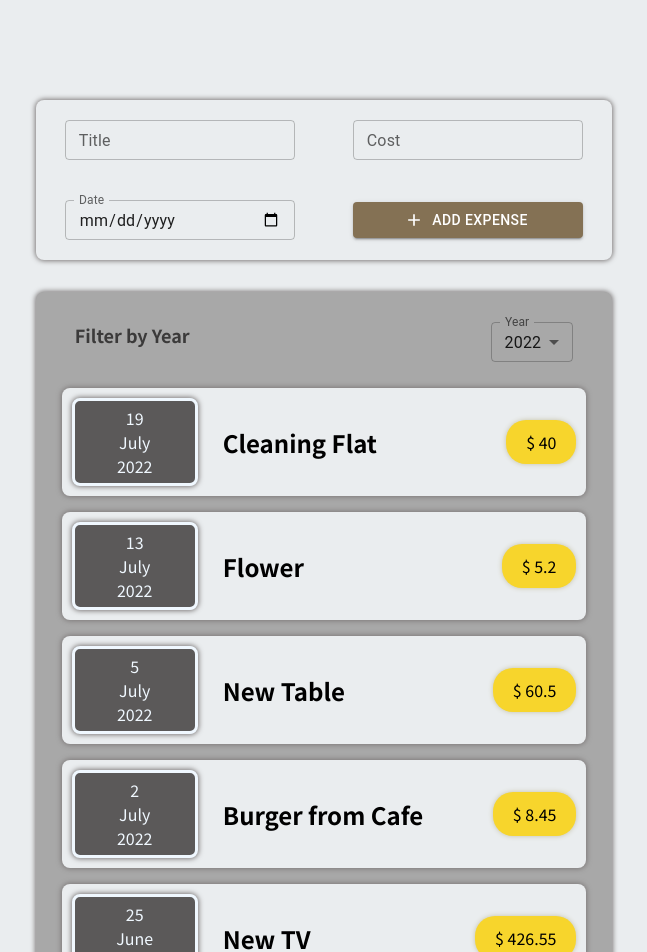
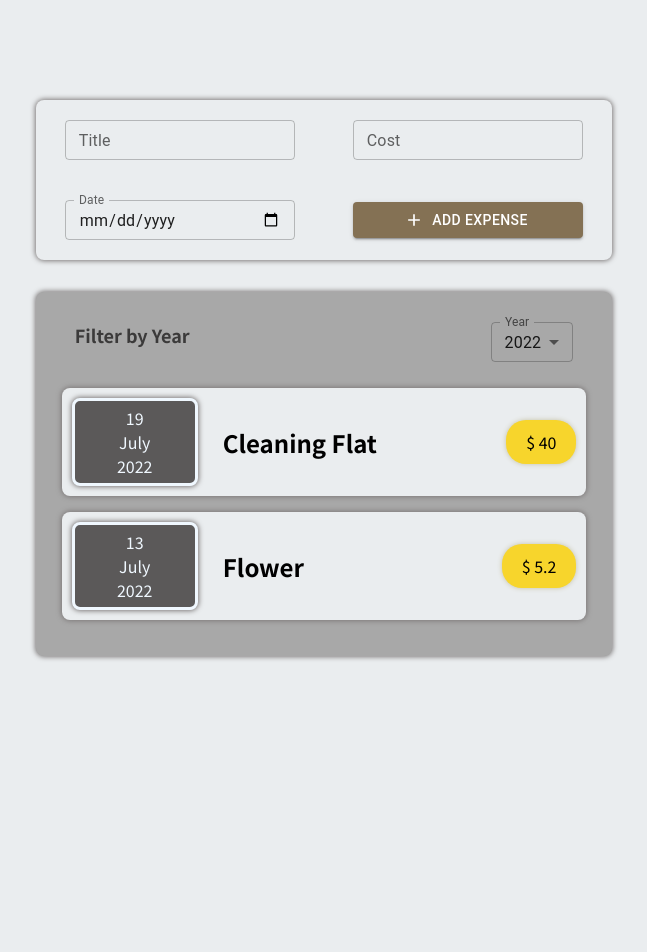
Before and after one commit to yusufcelilalak/expenses, a React (Create React App) app: page / in a window 1280 px wide. Shown: the top 952 px of the page, without its empty margins (316-963 px from the left). After the commit the page ends 800 px from the top, so only its background shows below. Built offline with nearby package versions, Linux system fonts and the light colour scheme.

Commit message:
functionality added for new expenses

```diff
--- a/src/App.js
+++ b/src/App.js
@@ -1,8 +1,8 @@
+import { useState } from "react";
 import Expenses from "./components/Expenses/Expenses";
 import NewExpenseItem from "./components/NewExpense/NewExpenseItem";
 
-function App() {
-  const expenses = [
+const INITIAL_EXPENSE = [
   {
     id: 1,
     title: "Cleaning Flat",
@@ -19,25 +19,29 @@ function App() {
     id: 3,
     title: "New Table",
     cost: 60.5,
-      date: new Date(2022, 6, 5),
+    date: new Date(2021, 6, 5),
   },
   {
     id: 4,
     title: "Burger from Cafe",
     cost: 8.45,
-      date: new Date(2022, 6, 2),
+    date: new Date(2020, 6, 2),
   },
   {
     id: 5,
     title: "New TV",
     cost: 426.55,
-      date: new Date(2022, 5, 25),
+    date: new Date(2019, 5, 25),
   },
 ];
 
+function App() {
+  const [expenses, setExpenses] = useState(INITIAL_EXPENSE);
+
   const addExpenseHandler = (expense) => {
-    console.log("App.js!!!");
-    console.log(expense);
+    setExpenses((prevExpenses) => {
+      return [expense, ...prevExpenses];
+    });
   };
 
   return (
--- a/src/components/Expenses/Expenses.js
+++ b/src/components/Expenses/Expenses.js
@@ -8,10 +8,12 @@ function Expenses(props) {
   const [selectedYear, setYear] = useState(2022);
 
   const filterChangeHandler = (selectedYear) => {
-    console.log("Expenses Filter Change Handler!");
-    console.log(selectedYear);
     setYear(selectedYear);
   };
+
+  const filteredExpenses = props.expenses.filter((expense) => {
+    return expense.date.getFullYear() === selectedYear;
+  });
 
   return (
     <Card className="expenses">
@@ -19,31 +21,14 @@ function Expenses(props) {
         selected={selectedYear}
         onFilterChange={filterChangeHandler}
       />
-      <ExpenseItem
-        title={props.expenses[0].title}
-        cost={props.expenses[0].cost}
-        date={props.expenses[0].date}
-      />
-      <ExpenseItem
-        title={props.expenses[1].title}
-        cost={props.expenses[1].cost}
-        date={props.expenses[1].date}
-      />
-      <ExpenseItem
-        title={props.expenses[2].title}
-        cost={props.expenses[2].cost}
-        date={props.expenses[2].date}
-      />
-      <ExpenseItem
-        title={props.expenses[3].title}
-        cost={props.expenses[3].cost}
-        date={props.expenses[3].date}
-      />
-      <ExpenseItem
-        title={props.expenses[4].title}
-        cost={props.expenses[4].cost}
-        date={props.expenses[4].date}
-      />
+      {filteredExpenses.map((expense) => (
+        <ExpenseItem
+          key={expense.id}
+          title={expense.title}
+          cost={expense.cost}
+          date={expense.date}
+        />
+      ))}
     </Card>
   );
 }
```
Lines whose indentation alone changed are shown as unchanged.
